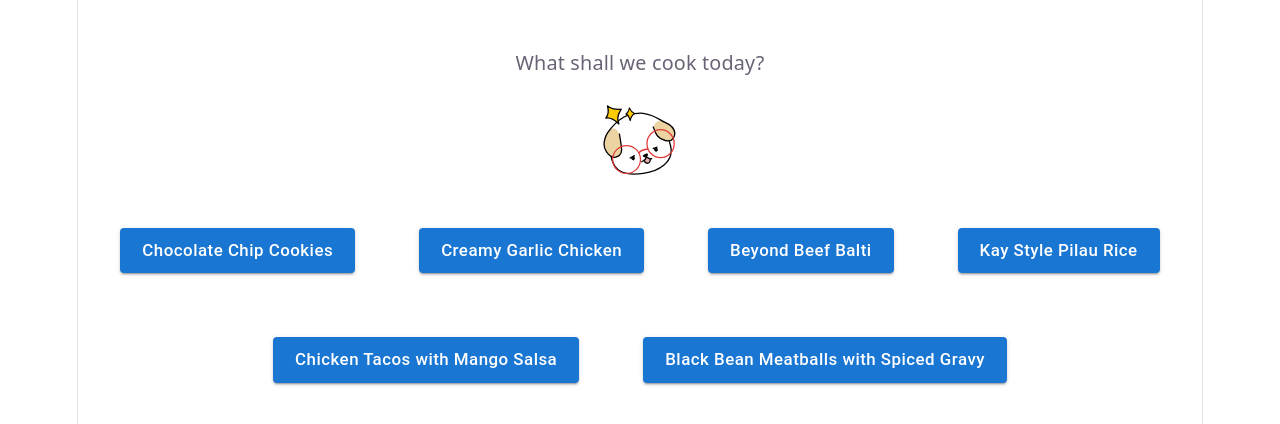
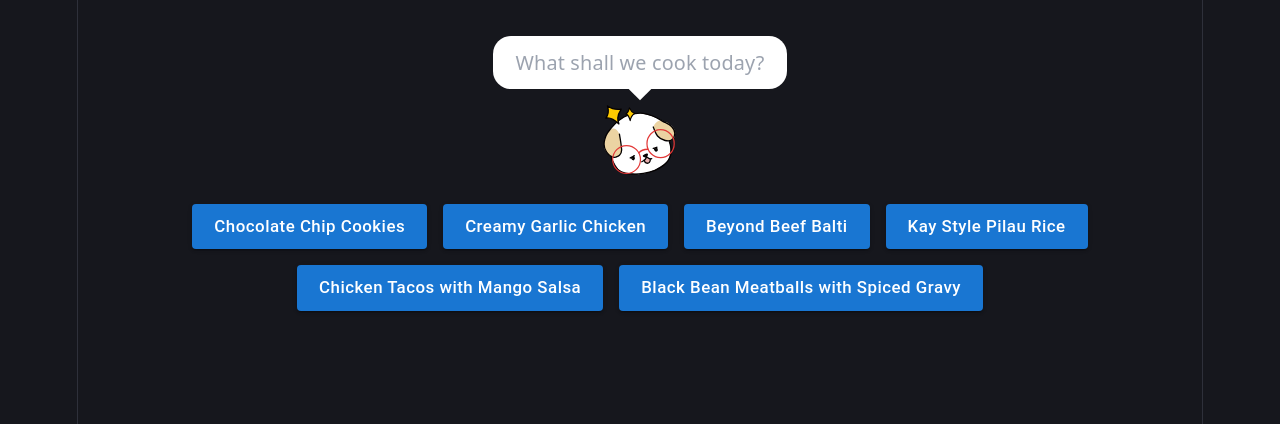
Before and after one commit to Coad-Toad/recipe-app, a React (Vite) app: page / in a window 1280 px wide. Shown: the top 424 px of the page. Built offline with nearby package versions, Linux system fonts and the light colour scheme.

Commit message:
More styling updates

```diff
--- a/src/features/recipes/RecipeList.tsx
+++ b/src/features/recipes/RecipeList.tsx
@@ -22,7 +22,7 @@ export const RecipeList = ({ recipes, onSelect }: Props) => {
         <Button
           key={r.id}
           onClick={() => onSelect(r.id)}
-          sx={{ m: 4, textTransform: "none" }}
+          sx={{ m: 1, textTransform: "none" }}
           size="large"
           variant="contained"
         >
--- a/src/index.css
+++ b/src/index.css
@@ -1,15 +1,17 @@
 :root {
-  --text: #6b6375;
-  --text-h: #08060d;
-  --bg: #fff;
-  --border: #e5e4e7;
-  --code-bg: #f4f3ec;
-  --accent: #aa3bff;
-  --accent-bg: rgba(170, 59, 255, 0.1);
-  --accent-border: rgba(170, 59, 255, 0.5);
-  --social-bg: rgba(244, 243, 236, 0.5);
+  --text: #9ca3af;
+  --text-h: #f3f4f6;
+  --bg: #16171d;
+  --border: #2e303a;
+  --code-bg: #1f2028;
+  --accent: #c084fc;
+  --accent-bg: rgba(192, 132, 252, 0.15);
+  --accent-border: rgba(192, 132, 252, 0.5);
+  --social-bg: rgba(47, 48, 58, 0.5);
+
   --shadow:
-    rgba(0, 0, 0, 0.1) 0 10px 15px -3px, rgba(0, 0, 0, 0.05) 0 4px 6px -2px;
+    rgba(0, 0, 0, 0.4) 0 10px 15px -3px,
+    rgba(0, 0, 0, 0.25) 0 4px 6px -2px;
 
   --sans: system-ui, 'Segoe UI', Roboto, sans-serif;
   --heading: system-ui, 'Segoe UI', Roboto, sans-serif;
@@ -17,36 +19,21 @@
 
   font: 18px/145% var(--sans);
   letter-spacing: 0.18px;
-  color-scheme: light dark;
+
+  /* Always use dark mode */
+  color-scheme: dark;
+
   color: var(--text);
   background: var(--bg);
+
   font-synthesis: none;
   text-rendering: optimizeLegibility;
+
   -webkit-font-smoothing: antialiased;
   -moz-osx-font-smoothing: grayscale;
 
   @media (max-width: 1024px) {
     font-size: 16px;
-  }
-}
-
-@media (prefers-color-scheme: dark) {
-  :root {
-    --text: #9ca3af;
-    --text-h: #f3f4f6;
-    --bg: #16171d;
-    --border: #2e303a;
-    --code-bg: #1f2028;
-    --accent: #c084fc;
-    --accent-bg: rgba(192, 132, 252, 0.15);
-    --accent-border: rgba(192, 132, 252, 0.5);
-    --social-bg: rgba(47, 48, 58, 0.5);
-    --shadow:
-      rgba(0, 0, 0, 0.4) 0 10px 15px -3px, rgba(0, 0, 0, 0.25) 0 4px 6px -2px;
-  }
-
-  #social .button-icon {
-    filter: invert(1) brightness(2);
   }
 }
 
@@ -64,6 +51,7 @@
 
 body {
   margin: 0;
+  background: var(--bg);
 }
 
 h1,
```
